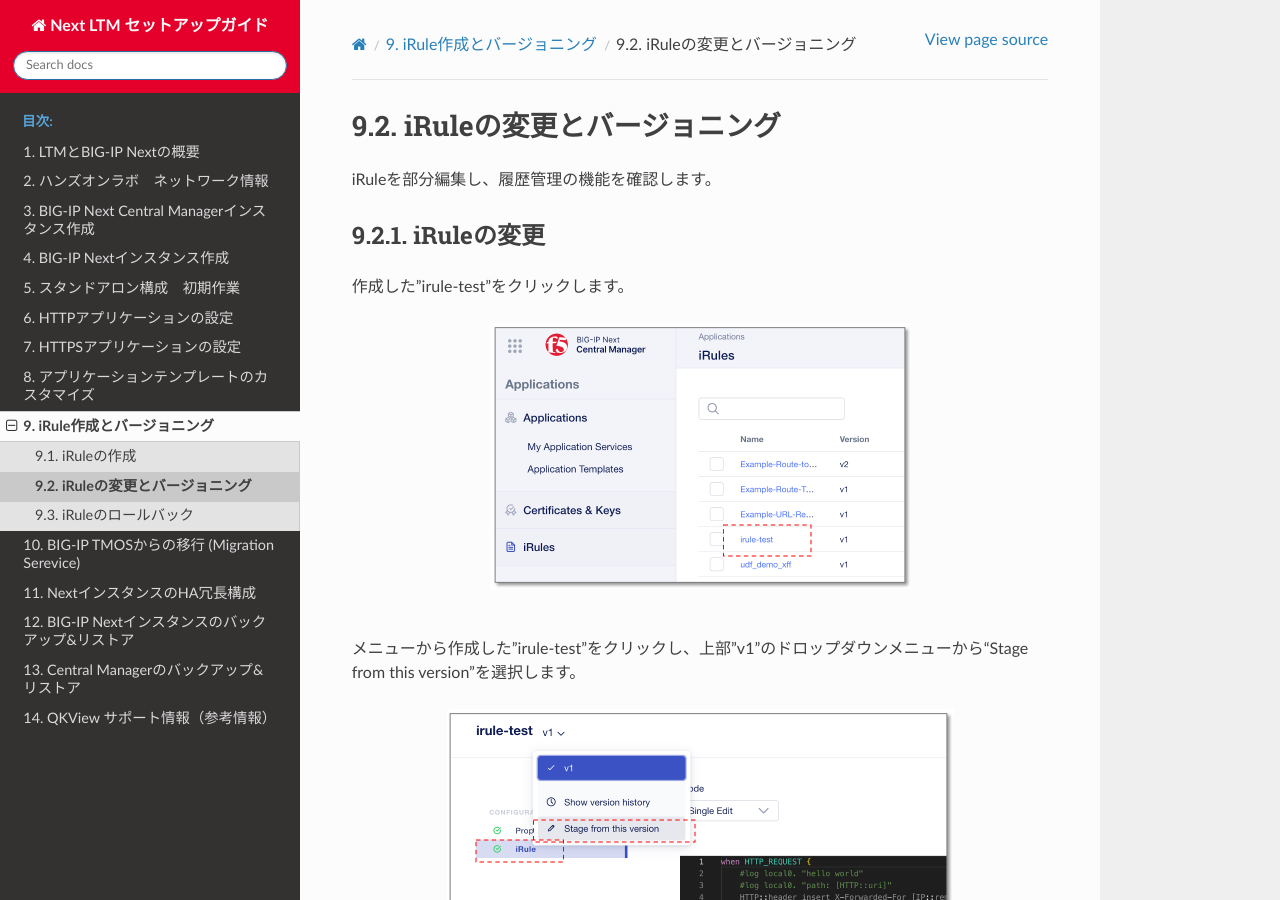
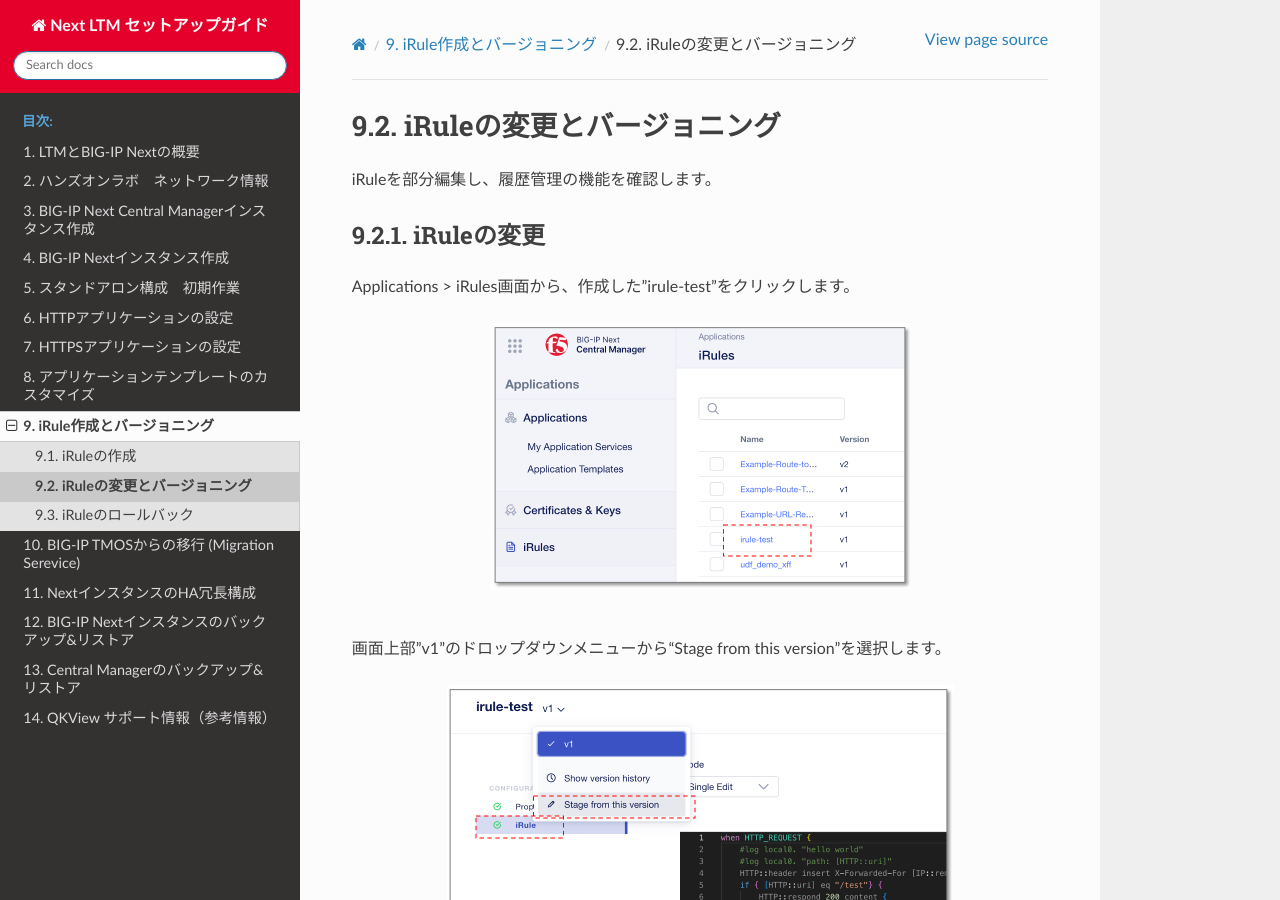
Before and after one commit to BeF5/f5j-easy-setup-next-ltm, a Sphinx documentation site: the page built from docs/content09/module02/module02.rst, in a window 1280 px wide and 900 px high. Built offline with Sphinx 7.4.7 and the Read the Docs theme 2.0.0, drawn with Linux system fonts in a browser that asks for light colours; some of the changed text lies outside the part shown.

Commit message:
Update module02.rst

```diff
--- a/docs/content09/module02/module02.rst
+++ b/docs/content09/module02/module02.rst
@@ -6,7 +6,7 @@ iRuleを部分編集し、履歴管理の機能を確認します。
 iRuleの変更
 --------------------------------------
 
-作成した”irule-test”をクリックします。
+Applications > iRules画面から、作成した”irule-test”をクリックします。
 
 .. figure:: images/c9-m2-1.png
    :scale: 50%
@@ -14,7 +14,7 @@ iRuleの変更
 
 
 |
-メニューから作成した”irule-test”をクリックし、上部”v1”のドロップダウンメニューから“Stage from this version”を選択します。
+画面上部”v1”のドロップダウンメニューから“Stage from this version”を選択します。
 
 .. figure:: images/c9-m2-2.png
    :scale: 50%
```
Also changed, not shown: other parts of docs/content09/module02/module02.rst (+1 -1 lines).
